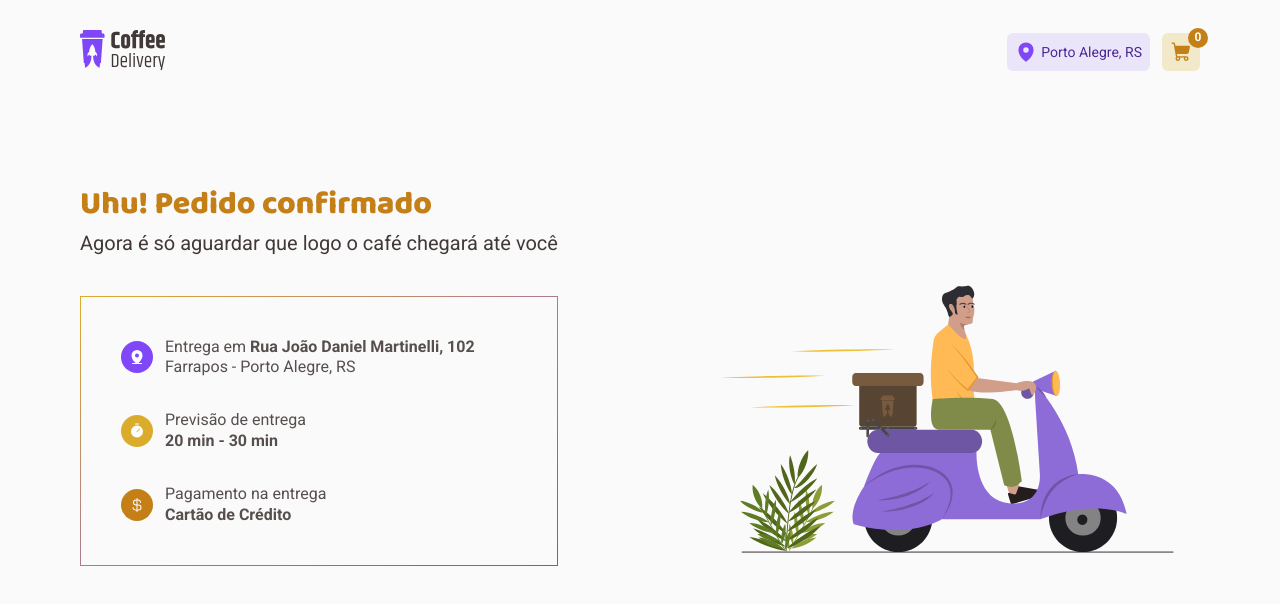
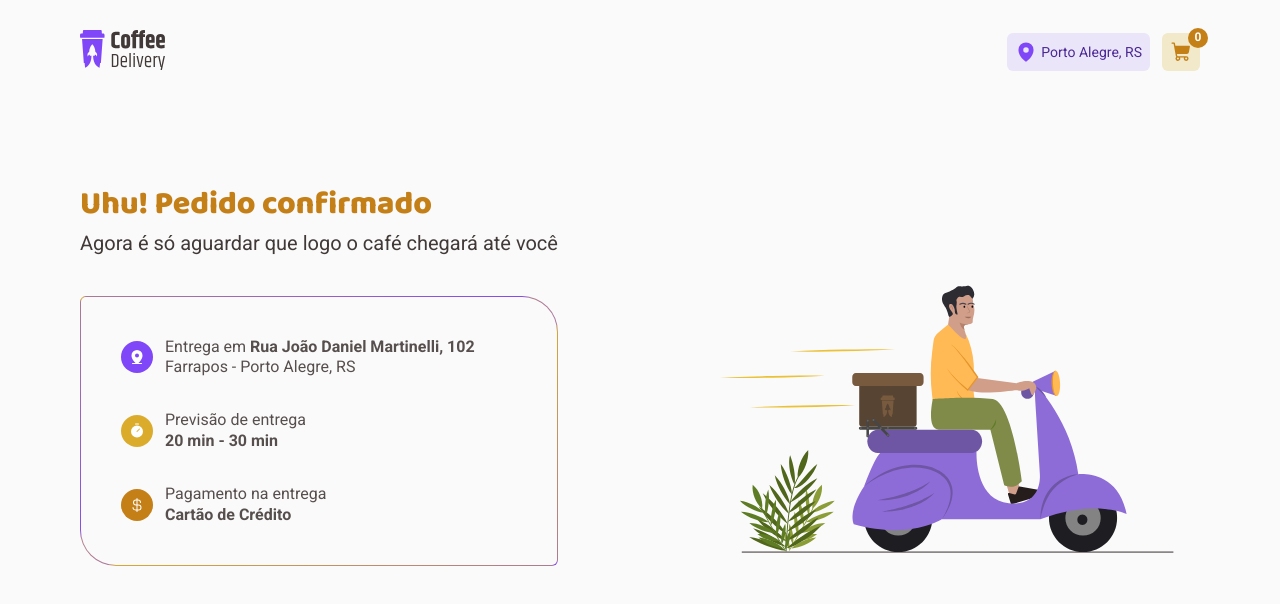
Before and after one commit to victorparanhosdev/coffe-delivery-ts, a React (Vite) app: page /order in a window 1280 px wide. Shown: the top 604 px of the page. Built offline with nearby package versions, Linux system fonts and the light colour scheme.

Commit message:
Update style.ts

```diff
--- a/src/pages/Order/style.ts
+++ b/src/pages/Order/style.ts
@@ -45,19 +45,17 @@ export const Content = styled.main`
 
 export const Details = styled.div`
     border-radius: 6px 36px;
-    border: 1px solid;
+    border: 1px solid transparent;
     padding: 4rem;
     margin-top: 4rem;
     display: grid;
     gap: 3.2rem;
     max-width: 52.6rem;
-
     ${({theme})=> {
         return css`
-        border-image: linear-gradient(to bottom right, ${theme.yellow}, ${theme.purple}) 1;
+        background: linear-gradient(${theme.background}, ${theme.background}) padding-box, linear-gradient(to bottom right, ${theme.yellow}, ${theme.purple});
         `
     }}
-
 
 
     > div {
```
